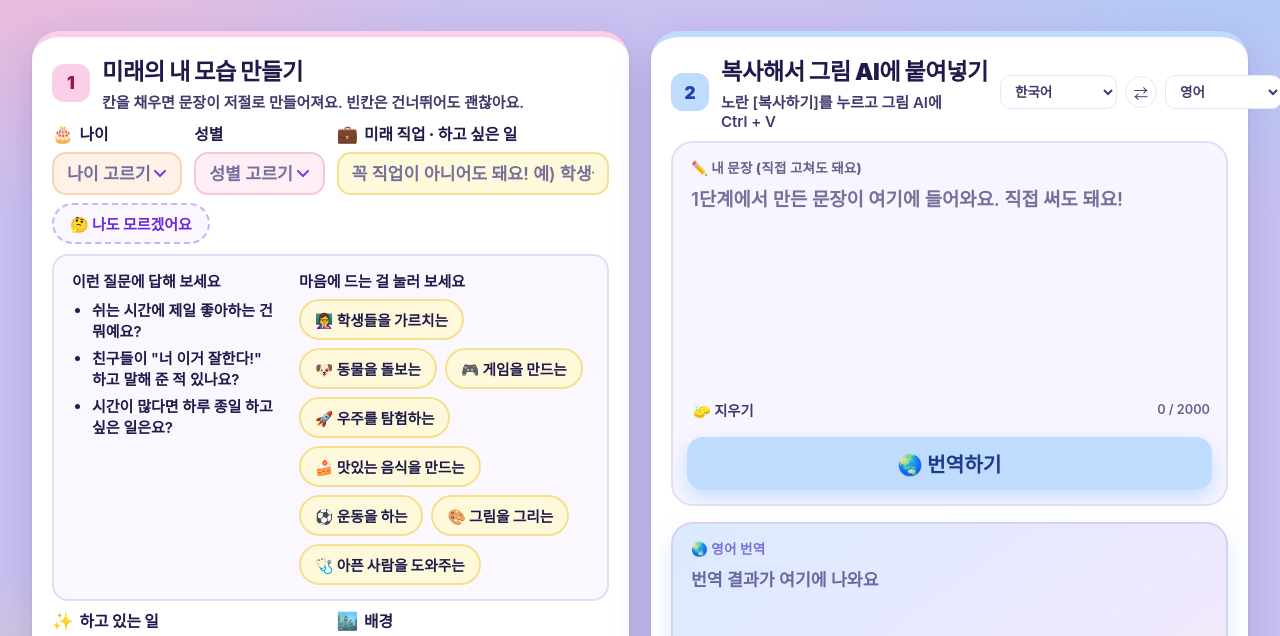
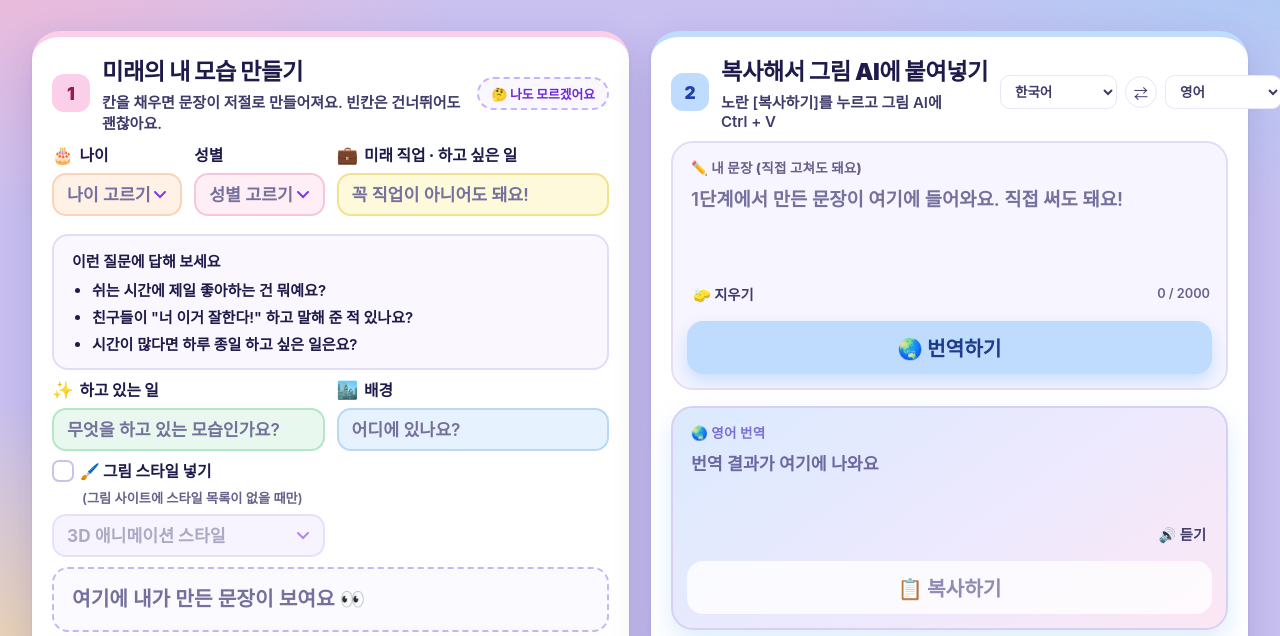
Before and after one commit to dlrka0131-cyber/AI_Class, a plain HTML site: page translator/index.html in a window 1280 px wide. Both pictures are taken after a click on the button "🤔 나도 모르겠어요". Shown: the part 87-723 px from the top of the page. Drawn offline with Linux system fonts and the light colour scheme; a web font is replaced by a local one.

Commit message:
translator: 나도 모르겠어요 버튼을 제목 옆으로, 예시 삭제
Co-Authored-By: Claude Sonnet 5.5 <noreply@anthropic.com>

```diff
--- a/translator/index.html
+++ b/translator/index.html
@@ -183,26 +183,20 @@
   }
   .idk { grid-column: span 12; }
   .idk-btn {
-    font: inherit; font-size: 1rem; font-weight: 800;
-    padding: 8px 16px; border-radius: 999px; cursor: pointer;
+    margin-left: auto; flex: none;
+    font: inherit; font-size: .85rem; font-weight: 800;
+    padding: 5px 12px; border-radius: 999px; cursor: pointer;
     border: 2px dashed #c4b5fd; background: #faf7ff; color: #6d28d9;
   }
   .idk-btn:hover { background: #f1eaff; }
   .idk-panel {
     margin-top: 10px; padding: 14px 18px;
-    display: grid; grid-template-columns: 1fr 1.4fr; gap: 20px;
+    display: grid;
     border-radius: 16px; background: #faf7ff; border: 2px solid #e2dcf7;
     font-size: 1rem; color: var(--ink);
   }
   .idk-panel[hidden] { display: none; }
   .idk-q ul { margin: 8px 0 0; padding-left: 20px; display: grid; gap: 6px; font-weight: 600; }
-  .idk-chips > div { display: flex; flex-wrap: wrap; gap: 8px; margin-top: 8px; }
-  .chip {
-    font: inherit; font-size: .98rem; font-weight: 800; cursor: pointer;
-    padding: 8px 14px; border-radius: 999px;
-    border: 2px solid #f5e08e; background: #fff9db; color: var(--ink);
-  }
-  .chip:hover { background: #ffef9c; transform: translateY(-1px); }
   #fAge    { background-color: #fff1e6; border-color: #fbd3b6; }
   #fGender { background-color: #ffeef5; border-color: #f7c6dc; }
   #fJob    { background-color: #fff9db; border-color: #f5e08e; }
@@ -499,6 +493,7 @@
         <h2>미래의 내 모습 만들기</h2>
         <p>칸을 채우면 문장이 저절로 만들어져요. 빈칸은 건너뛰어도 괜찮아요.</p>
       </div>
+      <button type="button" class="idk-btn" id="idkBtn" aria-expanded="false">🤔 나도 모르겠어요</button>
     </div>
 
     <div class="fields">
@@ -520,11 +515,10 @@
 
       <label class="f cl">
         <span class="lbl"><span class="emo">💼</span>미래 직업 · 하고 싶은 일</span>
-        <input type="text" id="fJob" placeholder="꼭 직업이 아니어도 돼요! 예) 학생들을 가르치는, 동물을 돌보는">
+        <input type="text" id="fJob" placeholder="꼭 직업이 아니어도 돼요!">
       </label>
 
       <div class="idk">
-        <button type="button" class="idk-btn" id="idkBtn" aria-expanded="false">🤔 나도 모르겠어요</button>
         <div class="idk-panel" id="idkPanel" hidden>
           <div class="idk-q">
             <b>이런 질문에 답해 보세요</b>
@@ -533,19 +527,6 @@
               <li>친구들이 "너 이거 잘한다!" 하고 말해 준 적 있나요?</li>
               <li>시간이 많다면 하루 종일 하고 싶은 일은요?</li>
             </ul>
-          </div>
-          <div class="idk-chips">
-            <b>마음에 드는 걸 눌러 보세요</b>
-            <div>
-              <button type="button" class="chip">👩‍🏫 학생들을 가르치는</button>
-              <button type="button" class="chip">🐶 동물을 돌보는</button>
-              <button type="button" class="chip">🎮 게임을 만드는</button>
-              <button type="button" class="chip">🚀 우주를 탐험하는</button>
-              <button type="button" class="chip">🍰 맛있는 음식을 만드는</button>
-              <button type="button" class="chip">⚽ 운동을 하는</button>
-              <button type="button" class="chip">🎨 그림을 그리는</button>
-              <button type="button" class="chip">🩺 아픈 사람을 도와주는</button>
-            </div>
           </div>
         </div>
       </div>
@@ -732,11 +713,6 @@
     const p = $('idkPanel'); p.hidden = !p.hidden;
     $('idkBtn').setAttribute('aria-expanded', String(!p.hidden));
   });
-  document.querySelectorAll('.chip').forEach(c => c.addEventListener('click', () => {
-    $('fJob').value = c.textContent.replace(/^\S+\s+/, '');
-    updatePreview();
-    $('fJob').focus();
-  }));
 
   buildBtn.addEventListener('click', () => {
     const sentence = buildSentence();
```
